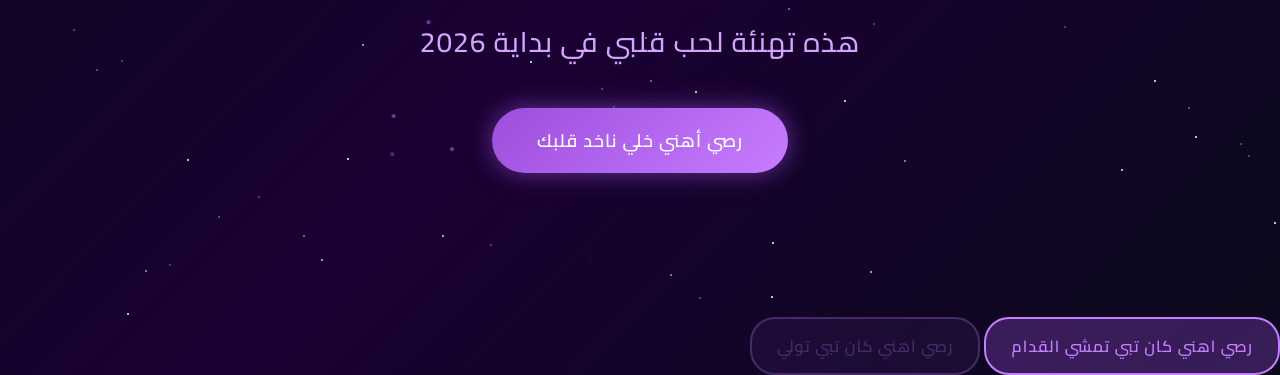
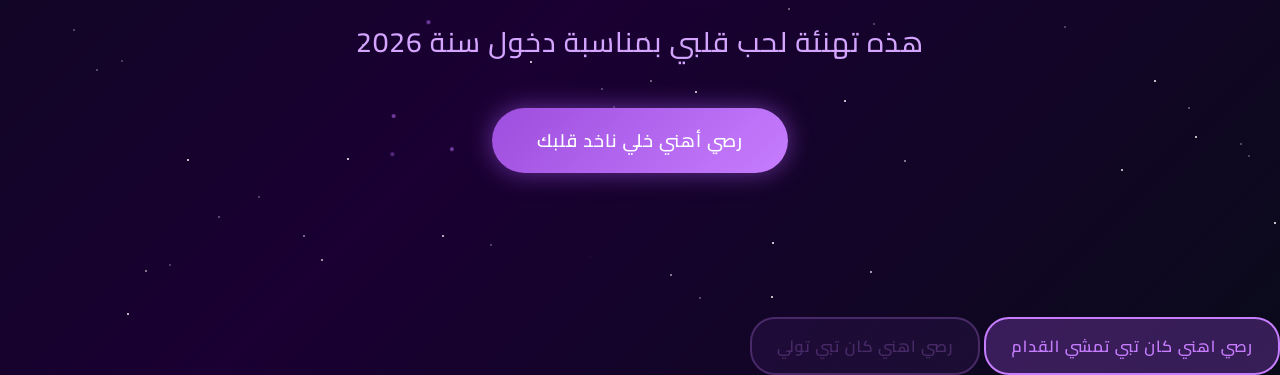
Before and after one commit to Anas-emad-2005/2026, a plain HTML site: page index.html in a window 1280 px wide. Shown: the part 483-858 px from the top of the page. Drawn offline with nearby package versions, Linux system fonts and the light colour scheme.

Commit message:
Add files via upload

```diff
--- a/index.html
+++ b/index.html
@@ -903,7 +903,7 @@
         <div class="screen screen-1 active">
           <div class="star-icon">✨</div>
           <h1>To Aya</h1>
-          <p>هذه تهنئة لحب قلبي في بداية      2026</p>
+          <p>هذه تهنئة لحب  قلبي بمناسبة دخول سنة 2026   </p>
           <button class="btn" onclick="nextScreen()">رصي أهني خلي ناخد قلبك </button>
         </div>
 
```
